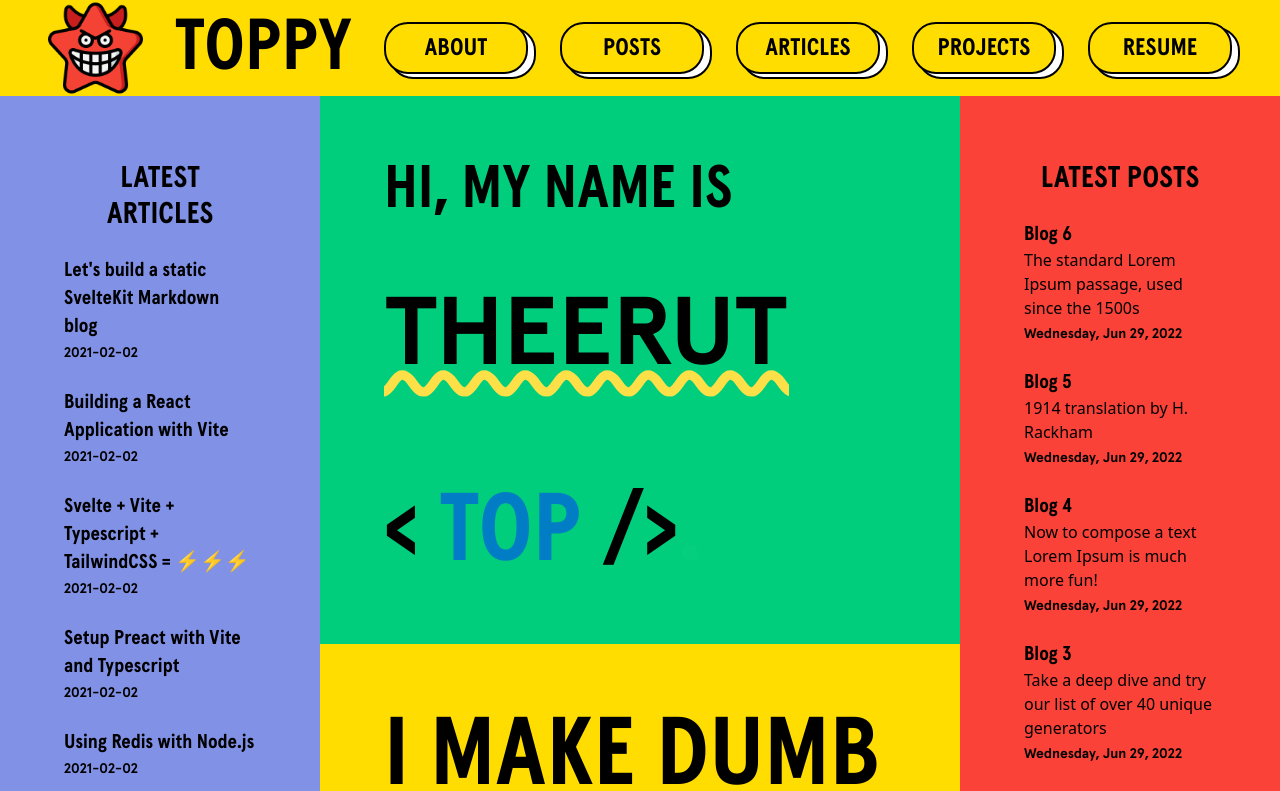
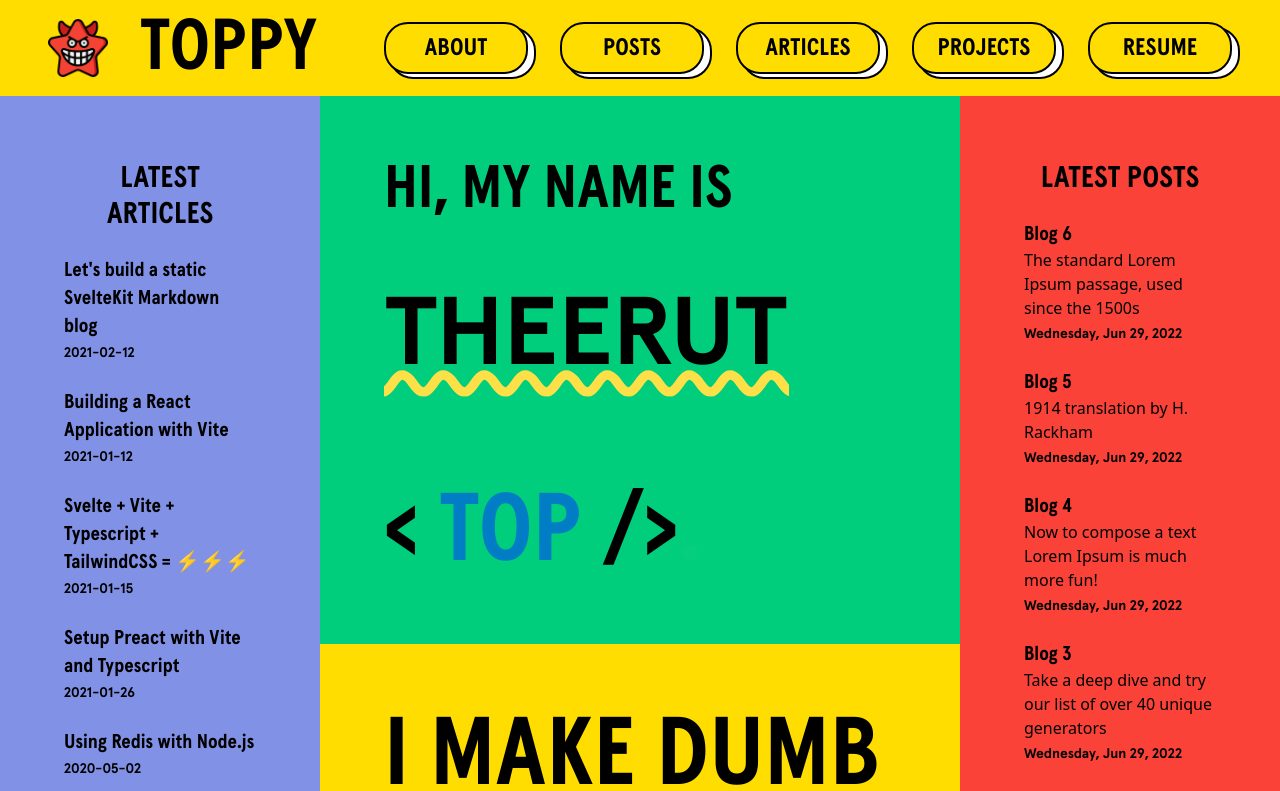
Before and after one commit to topkoong/topkoong.github.io, a Next.js app: page / in a window 1280 px wide. Shown: the top 791 px of the page. Built offline with nearby package versions, Linux system fonts and the light colour scheme.

Commit message:
chore: testing next config

```diff
--- a/next.config.js
+++ b/next.config.js
@@ -7,10 +7,14 @@ const withMDX = require('@next/mdx')({
 
 const nextConfig = {
   reactStrictMode: true,
+  swcMinify: true,
   // images: {
   //   loader: 'akamai',
-  //   path: '',
+  //   path: '/',
   // },
+  images: {
+    unoptimized: true,
+  },
 };
 
 // module.exports = nextConfig;
--- a/src/articles/build-static-sveltekit-markdown-blog.mdx
+++ b/src/articles/build-static-sveltekit-markdown-blog.mdx
@@ -1,6 +1,6 @@
 ---
 title: Let's build a static SvelteKit Markdown blog
-date: '2021-02-02'
+date: '2021-02-12'
 desciption: Set up a Preact application with Vite bundler and TypeScript support.
 tags: Frontend, Svelte, Typescript, SvelteKit
 thumbnail: /img/some-thumbnail.png
--- a/src/articles/building-a-react-application-with-vite.mdx
+++ b/src/articles/building-a-react-application-with-vite.mdx
@@ -1,6 +1,6 @@
 ---
 title: Building a React Application with Vite
-date: '2021-02-02'
+date: '2021-01-12'
 desciption: Set up React application using Vite, TypeScript and Tailwind CSS.
 tags: Frontend, React, Typescript
 thumbnail: /img/some-thumbnail.png
--- a/src/articles/set-up-svelte-using-vite,-typescript-and-tailwind-css.mdx
+++ b/src/articles/set-up-svelte-using-vite,-typescript-and-tailwind-css.mdx
@@ -1,6 +1,6 @@
 ---
 title: Svelte + Vite + Typescript + TailwindCSS = ⚡️⚡️⚡️
-date: '2021-02-02'
+date: '2021-01-15'
 desciption: Set up Svelte using Vite, TypeScript and Tailwind CSS.
 tags: Frontend, Svelte, Vite, Typescript, TailwindCSS
 thumbnail: /img/some-thumbnail.png
--- a/src/articles/setup-preact-with-vite-and-typescript.mdx
+++ b/src/articles/setup-preact-with-vite-and-typescript.mdx
@@ -1,6 +1,6 @@
 ---
 title: Setup Preact with Vite and Typescript
-date: '2021-02-02'
+date: '2021-01-26'
 desciption: Set up a Preact application with Vite bundler and TypeScript support.
 tags: Frontend, Preact, Typescript
 thumbnail: /img/some-thumbnail.png
--- a/src/articles/using-redis-node-js.mdx
+++ b/src/articles/using-redis-node-js.mdx
@@ -1,6 +1,6 @@
 ---
 title: Using Redis with Node.js
-date: '2021-02-02'
+date: '2020-05-02'
 desciption: This article is a simple introduction to Redis and how to cache your Node.js application with Redis
 tags: Backend, Node, Typescript, Redis
 thumbnail: /img/some-thumbnail.png
--- a/src/components/Navbar.tsx
+++ b/src/components/Navbar.tsx
@@ -1,8 +1,6 @@
 import Image from 'next/image';
 import Link from 'next/link';
 import { useState } from 'react';
-
-import logo from '../../public/images/smiley.png';
 
 const Navbar = () => {
   const buttonShadowClass = `before:content-[''] before:top-1 before:left-5 before:-z-10 before:w-10/12 before:h-full before:transition-translate before:translate-x-px before:translate-y-px before:border-2 before:bg-white before:absolute before:block before:rounded-3xl before:border-black before:opacity-100 before:hover:opacity-0`;
@@ -18,7 +16,7 @@ const Navbar = () => {
       <ul className='w-full md:w-100 flex items-center justify-between md:justify-start'>
         <li className='px-4'>
           <Link href='/'>
-            <Image src={logo} alt='logo' />
+            <Image src='/images/smiley.png' alt='logo' width={60} height={60} />
           </Link>
         </li>
         <li className='px-4 font-apercu text-7xl font-extrabold uppercase'>
```
